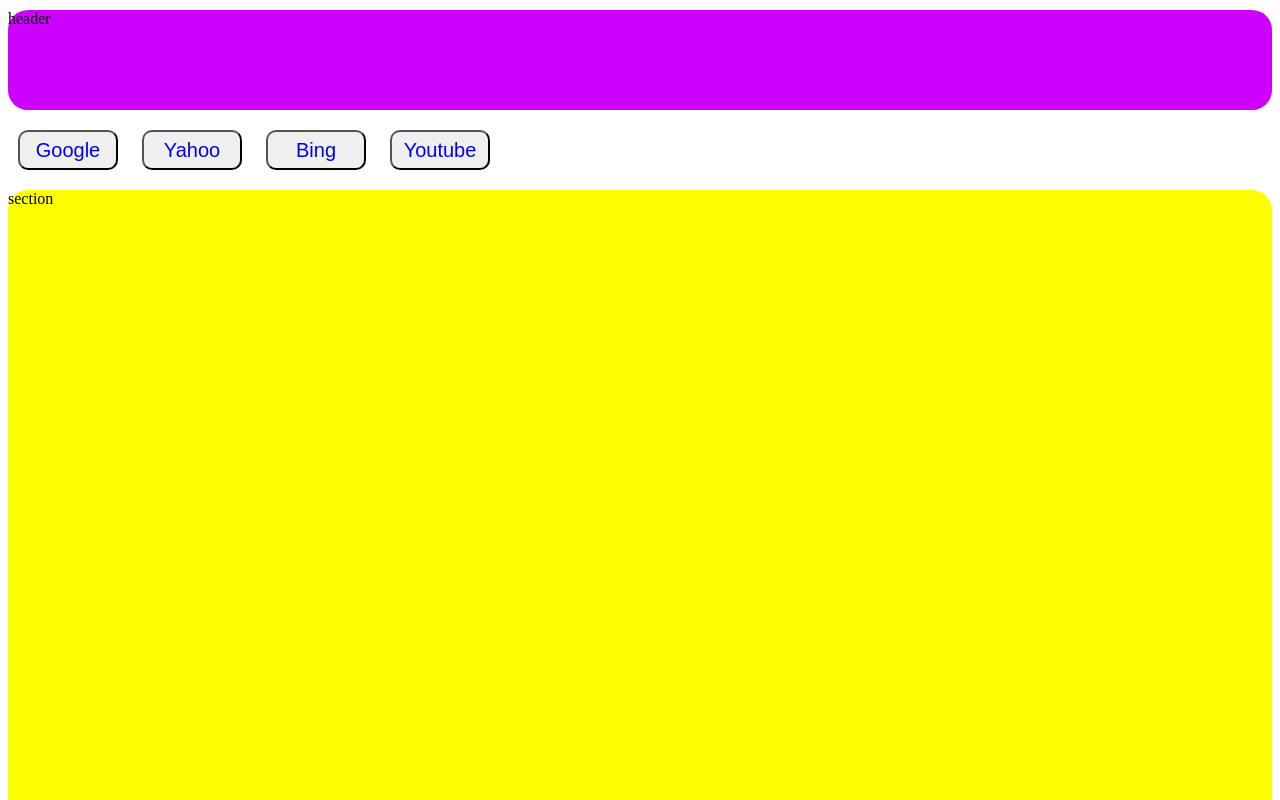
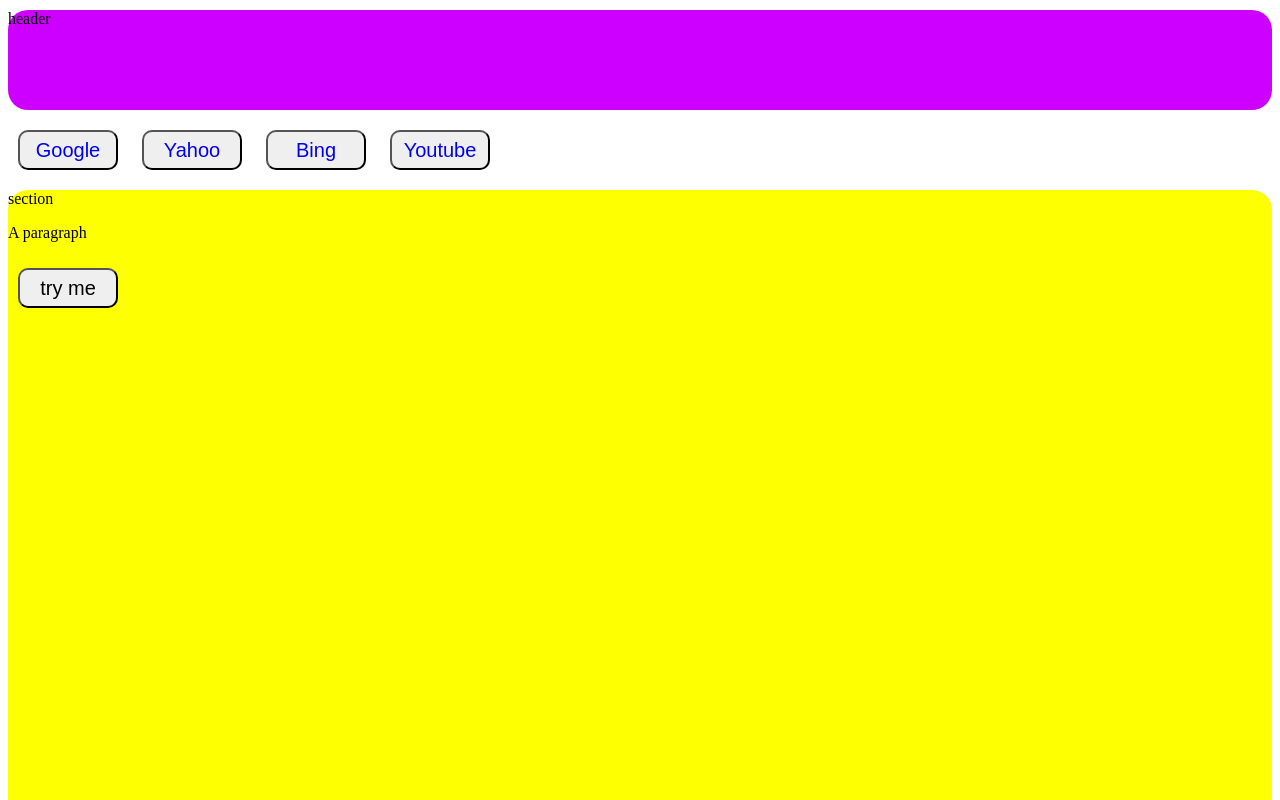
Before and after one commit to M4Y33D/CTEC3905_Front-End_Web_Development, a plain HTML site: page index.html in a window 1280 px wide. Shown: the top 800 px of the page. Drawn offline with Linux system fonts and the light colour scheme; files that its build step writes are made by us from their sources.

Commit message:
added p and button to section with a js para_function

```diff
--- a/index.html
+++ b/index.html
@@ -42,6 +42,10 @@
 
 		<section>
 			section
+			<!--the code below as added a paragrapohy with an id
+			as well as created a button with the java script duction when clicked without returning a value in teh brackets-->
+			<p id="target">A paragraph</p>
+			<button type="button" onclick="Para_Func()">try me</button>
 		</section>
 
 		<article>
```
